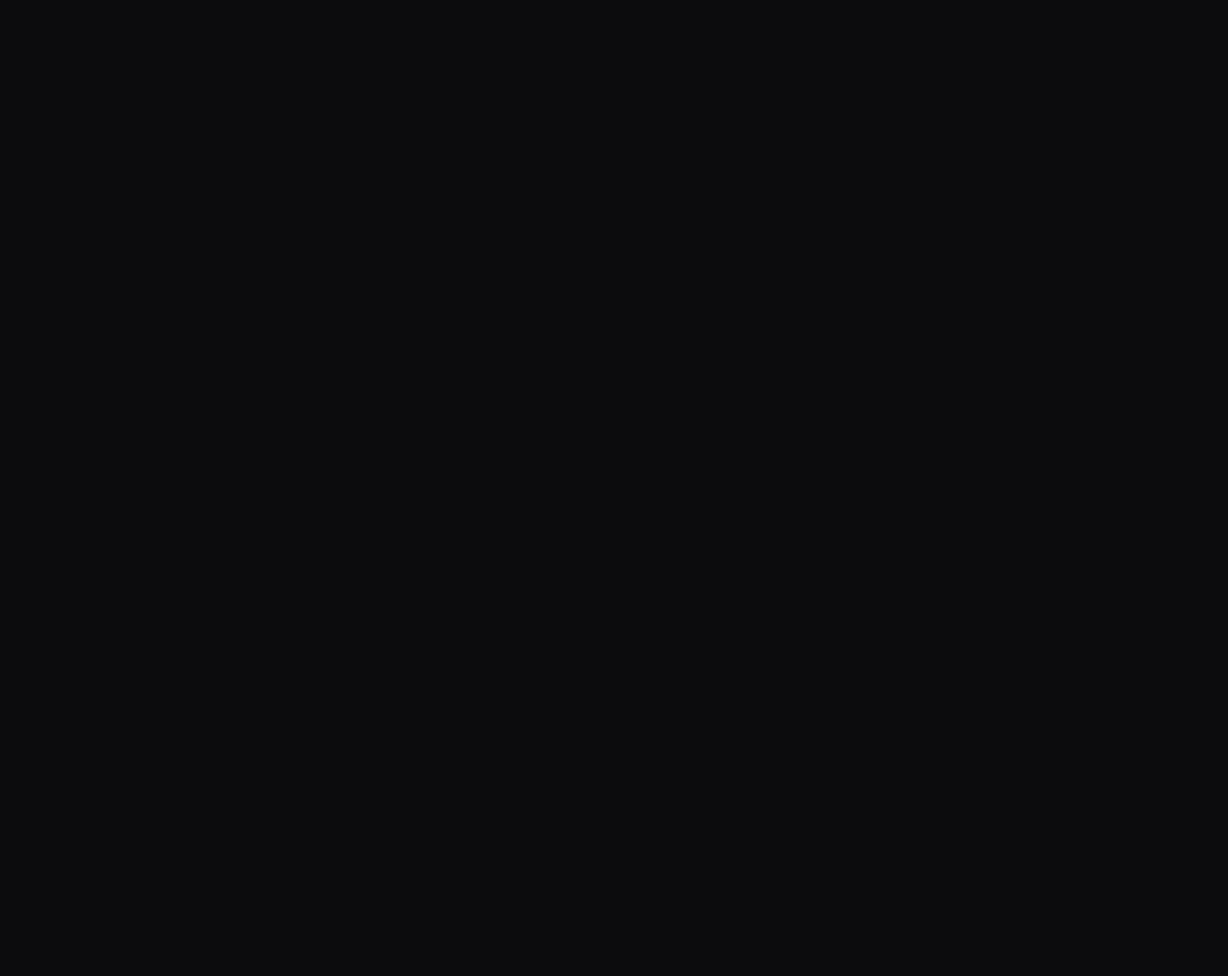
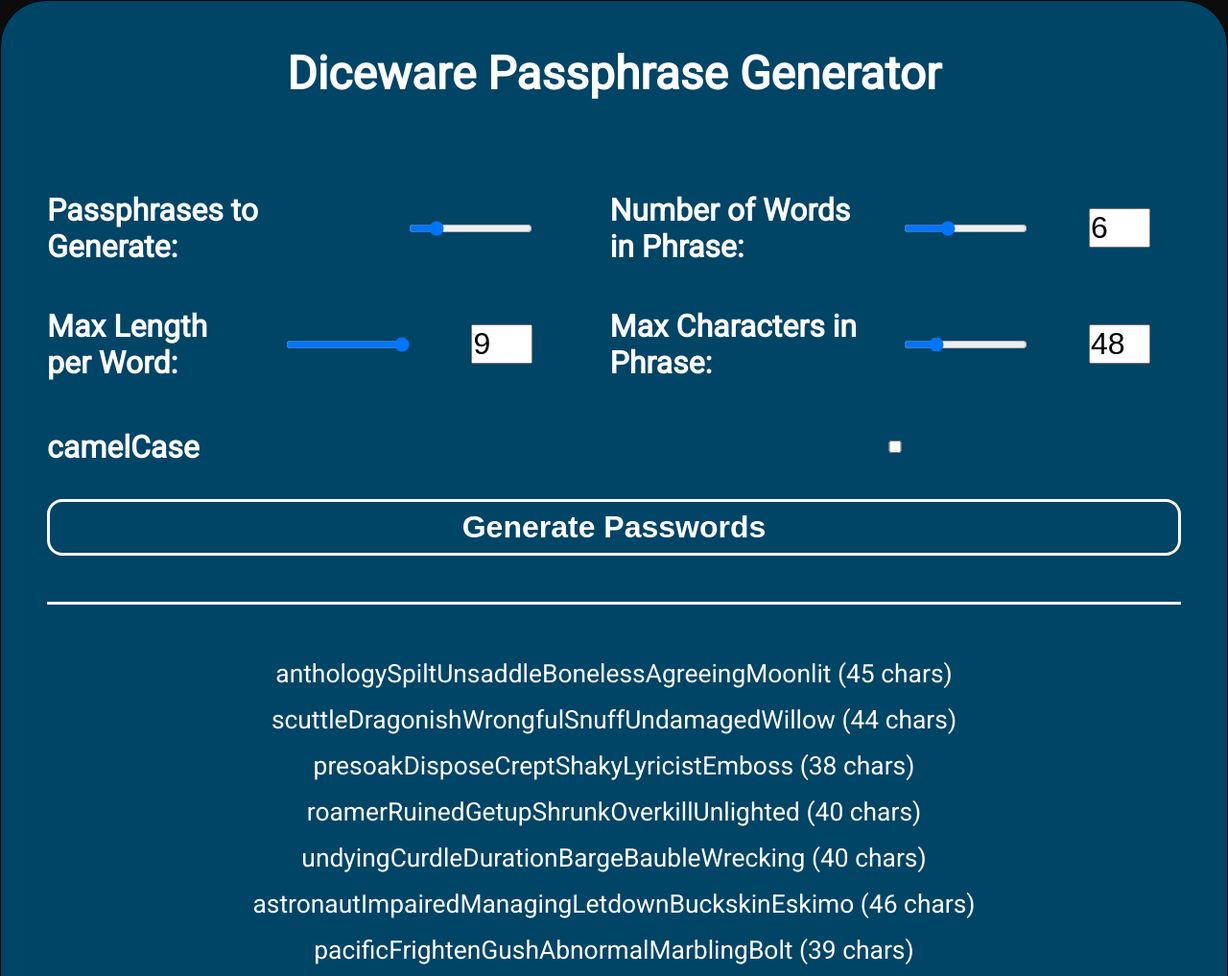
Before and after one commit to dervasavred/diceware, a plain HTML site: page index.html in a window 1280 px wide. Shown: the top 1017 px of the page at 96% size. Before the commit the page ends 800 px from the top, so only its background shows below. Drawn offline with Linux system fonts and the light colour scheme.

Commit message:
Style CSS and HTML. Refine OOP practices to allow more granular control and display of passphrases.

```diff
--- a/css/styles.css
+++ b/css/styles.css
@@ -3,10 +3,11 @@
 /* ================================================== */
 :root {
     --main-bg-color: #0C0C0D;
+    --main-text-color: white;
+
+    --cont-bg-color: #004466;
+    --cont-border-color: black;
 }
-
-
-
 
 /* ================================================== */
 /*      RESET/NORMALIZE RULES                         */
@@ -24,20 +25,111 @@ html {
 
 body {
     font-size: 62.5%;
+    font-family: Roboto, Source Sans Pro, Arial, Helvetica, sans-serif;
     background-color: var(--main-bg-color);
+    color: var(--main-text-color);
+    min-height: 100vh;
+    display: flex;
+    justify-content: center;
+    align-items: center;
 }
 
 /* ================================================== */
 /*      LAYOUT RULES                                  */
 /* ================================================== */
 
+#container {
+    /* width: clamp(350px, 65vw, 75vw); */
+    background-color: var(--cont-bg-color);
+    border: 1px solid var(--cont-border-color);
+
+    padding: 3rem;
+    border-radius: 3rem;
+    display: flex;
+    justify-content: center;
+    align-items: center;
+    flex-direction: column;
+}
+
+.title {
+    text-align: center;
+}
+
+.form-ele-container {
+    display: flex;
+    align-items: center;
+}
+
+input {
+    margin: 2rem;
+}
 
 
 /* ================================================== */
 /*      APPEARANCE RULES                              */
 /* ================================================== */
+h1 {
+    font-size: 3rem;
+    line-height: 3.5rem;
+    margin-bottom: 5rem;
+    text-align: center;
+}
 
+form {
+    display: grid;
+    grid-template-columns: auto auto;
+    row-gap: 1rem;
+    column-gap: 3rem;
+    justify-content: center;
+    align-items: center;
 
+}
+
+label, button {
+    font-size: 2rem;
+    font-weight: bold;
+}
+
+.num-box {
+    width: 4rem;
+    font-size: 2rem;
+}
+
+button {
+    grid-column: span 2;
+    color: var(--main-text-color);
+    background-color: transparent;
+    cursor: pointer;
+    border: 3px solid var(--main-text-color);
+    border-radius: 1rem;
+    padding: 0.5rem 1rem;
+}
+
+button:hover {
+    background-color: #FFFFFF33;
+}
+
+ul {
+    margin-top: 3rem;
+    margin-left: auto;
+    margin-right: auto;
+
+    list-style: none;
+    font-size: 1.65rem;
+    width: 100%;
+
+    border-top: 3px solid var(--main-text-color);
+    padding-top: 3rem;
+
+    text-align: center;
+
+    /* border: 1px green solid; */
+}
+
+li {
+    /* justify-content: center; */
+    line-height: 3rem;
+}
 
 /* ================================================== */
 /*      MEDIA QUERIES                                 */
--- a/index.html
+++ b/index.html
@@ -10,9 +10,53 @@
     <link rel="stylesheet" href="css/styles.css" />
     <title>Diceware Passphrase Generator</title>
 </head>
-<body>
 
 
-    <script src="js/script.js"></script>
+
+<body>
+    <div id="container">
+        <h1 class="title">Diceware Passphrase Generator</h1>
+
+        <form>
+            <div class="form-ele-container">
+                <label for="phrase-count">Passphrases to Generate:</label>
+                <input type="range" min="1" max="50" value="10" id="phrase-count-range">
+                <span id="phrase-count-display"></span>
+                <!-- <input class="num-box" type="number" min="1" max="50" value="10" id="phrase-count-number"> -->
+            </div>
+
+
+            <div class="form-ele-container">
+                <label for="word-count">Number of Words in Phrase: </label>
+                <input type="range" min="3" max="12" value="6" id="word-count-range">
+                <input class="num-box" type="number" min="3" max="12" value="6" id="word-count-number">
+            </div>
+
+            <div class="form-ele-container">
+                <label for="max-word-length">Max Length per Word: </label>
+                <input type="range" min="4" max="9" value="9" id="max-word-length-range">
+                <input class="num-box" type="number" min="4" max="9" value="9" id="max-word-length-number">
+            </div>
+
+            <div class="form-ele-container">
+                <label for="max-char-length">Max Characters in Phrase: </label>
+                <input type="range" min="24" max="128" value="48" id="max-char-length-range">
+                <input class="num-box" type="number" min="24" max="128" value="48" id="max-char-length-number">
+            </div>
+
+            <label for="camel-case">camelCase </label>
+            <input type="checkbox" id="camel-case" >
+            <!-- <label for="">Numbers </label>
+            <label for="">Uppercase </label> -->
+
+            <button type="Submit">Generate Passwords</button>
+
+        </form>
+
+        <ul id="phrase-list">
+
+        </ul>
+    </div>
+    <script src="js/script.js" defer></script>
 </body>
 </html>
```
Also changed, not shown: js/script.js.
